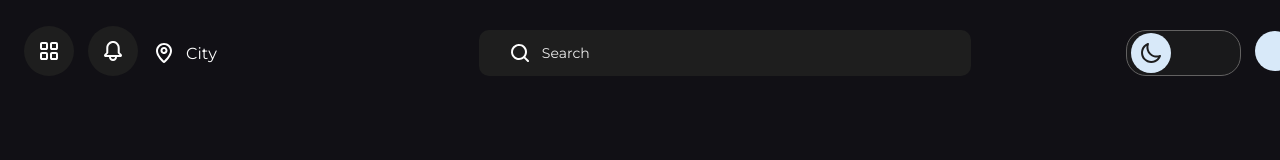
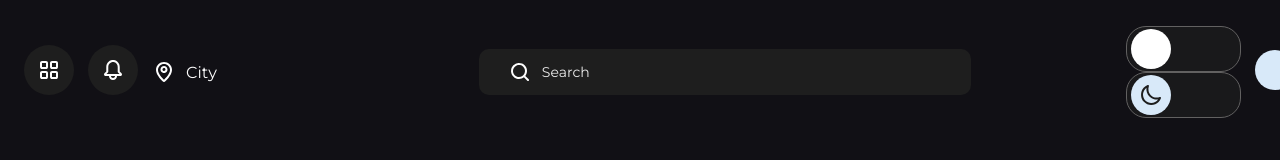
Before and after one commit to nikkero/WeatherWebSite, a plain HTML site: page src/index.html in a window 1280 px wide. Drawn offline with Linux system fonts and the light colour scheme.

Commit message:
add toggle

```diff
--- a/src/css/style.css
+++ b/src/css/style.css
@@ -106,6 +106,7 @@ a {
     align-items: center;
 
 }
+
 .theme__circle {
     height: 40px;
     padding: 0 4px 0 4px;
@@ -115,3 +116,55 @@ a {
     height: 40px;
     width: 40px;
 }
+
+.switch-theme__input {
+    /* display: none; */
+}
+
+.switch-theme {
+    display: flex;
+    align-items: center;
+    width: 115px;
+    height: 46px;
+    padding: 0 4px 0 4px;
+    border-radius: 20px;
+    box-sizing: border-box;
+    background-color: #19191B;
+    border: 1px solid #626161;
+}
+
+.switch-theme__input {
+    appearance: none;
+    background-color: white;
+    height: 40px;
+    width: 40px;
+    border-radius: 20px;
+}
+
+.switch-theme__input:checked {
+    transform: translateX(66px);
+    background-color: rgb(75, 75, 255);
+    height: 40px;
+    width: 40px;
+    border-radius: 20px;
+}
+
+/* .switch-theme__slider {
+    width: 115px;
+    height: 46px;
+    border-radius: 20px;
+    background-color: red;
+}
+
+.switch-theme__slider::before {
+    margin-left: 4px;
+    height: 40px;
+    width: 40px;
+    background-color: black;
+}
+
+.switch-theme__input:checked {
+    height: 40px;
+    width: 40px;
+    background-color: white;
+} */
--- a/src/index.html
+++ b/src/index.html
@@ -35,6 +35,10 @@
                 <nav class="header__right">
                     <ul class="header__list">
                         <li>
+                            <label class="switch-theme">
+                                <input type="checkbox" class="switch-theme__input">
+                                <div class="switch-theme__slider"></div>
+                            </label>
                             <div class="theme">
                                 <div class="theme__circle">
                                     <img src="/src/icons/Moon Icon.svg" alt="Moon Icon" class="theme__circle-image">
```
